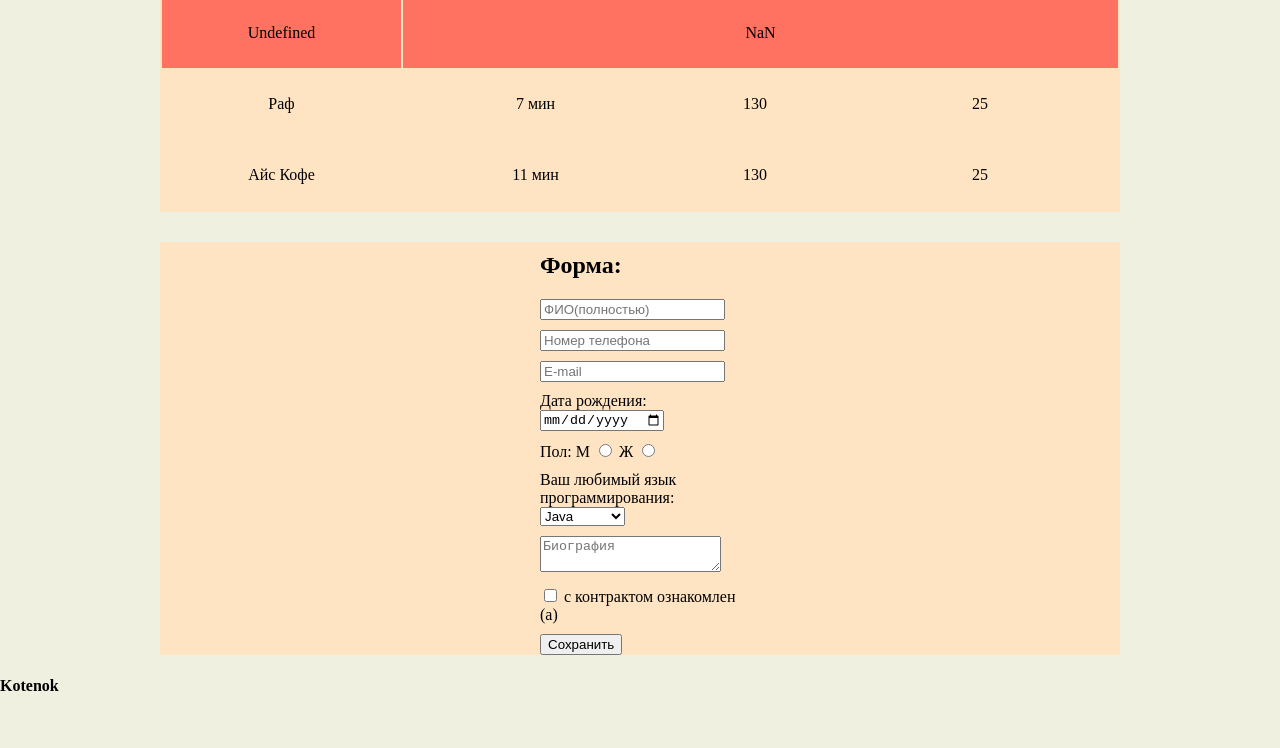
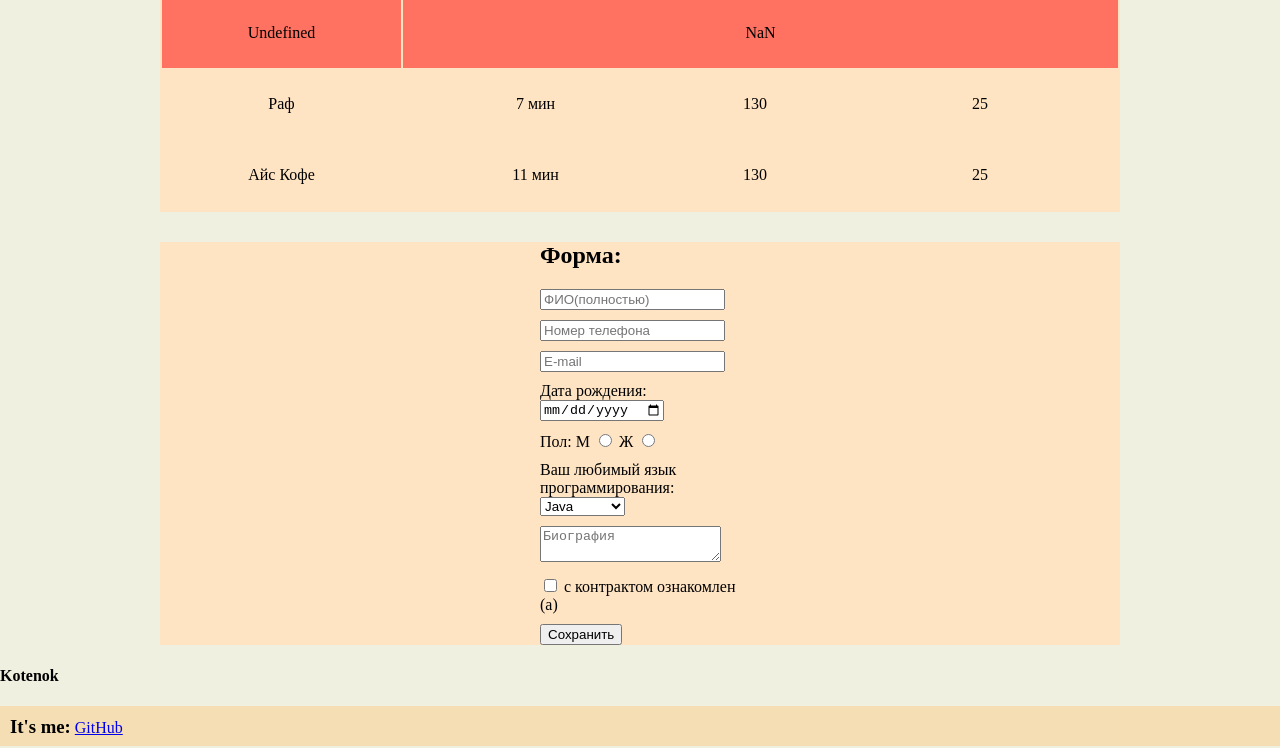
Before and after one commit to C4erries/web2, a plain HTML site: page index.html in a window 1280 px wide. Shown: the part 1308-2056 px from the top of the page. Before the commit the page ends 2024 px from the top, so only its background shows below. Drawn offline with Linux system fonts and the light colour scheme.

Commit message:
add footer

```diff
--- a/index.html
+++ b/index.html
@@ -114,6 +114,7 @@
     </label>
     <label >
         Дата рождения:
+
         <input type="date" name="date">
     </label>
     <label>
@@ -147,6 +148,11 @@
 
 
 <h4 title="*Мяу*" id="kotenok">Kotenok</h4>
-<footer></footer>
+<footer>
+    <div class="foo-body">
+    <h3>It's me:</h3>
+    <a href="https://github.com/c4erries" target="_blank" >GitHub</a>
+    </div>
+</footer>
 </body>
 </html>
--- a/style.scss
+++ b/style.scss
@@ -58,6 +58,15 @@ header {
 footer{
   width: 100%;
   background: wheat;
+  height: 5vh;
+
+  *{
+    display: inline-block;
+    margin: 10px 0 10px 0;
+  }
+  .foo-body{
+    margin: 0 10px 0 10px;
+  }
 
 }
 
@@ -100,12 +109,9 @@ form {
   background: bisque;
   margin: 30px auto 0 auto;
   width: 960px;
-  align-items: center;
-  align-content: center;
 }
 
 form > * {
-  align-items: center;
   display: block;
   margin-top: 10px;
   margin-left: auto;
```
Also changed, not shown: style.css, 1 other file.
